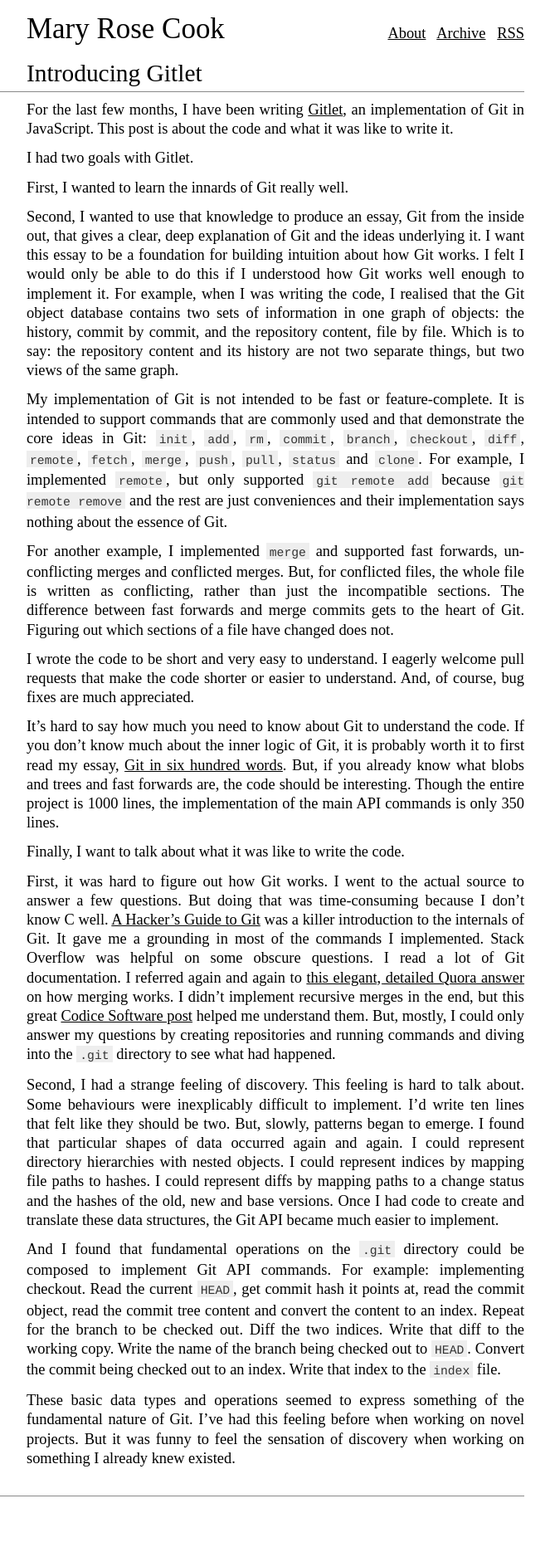
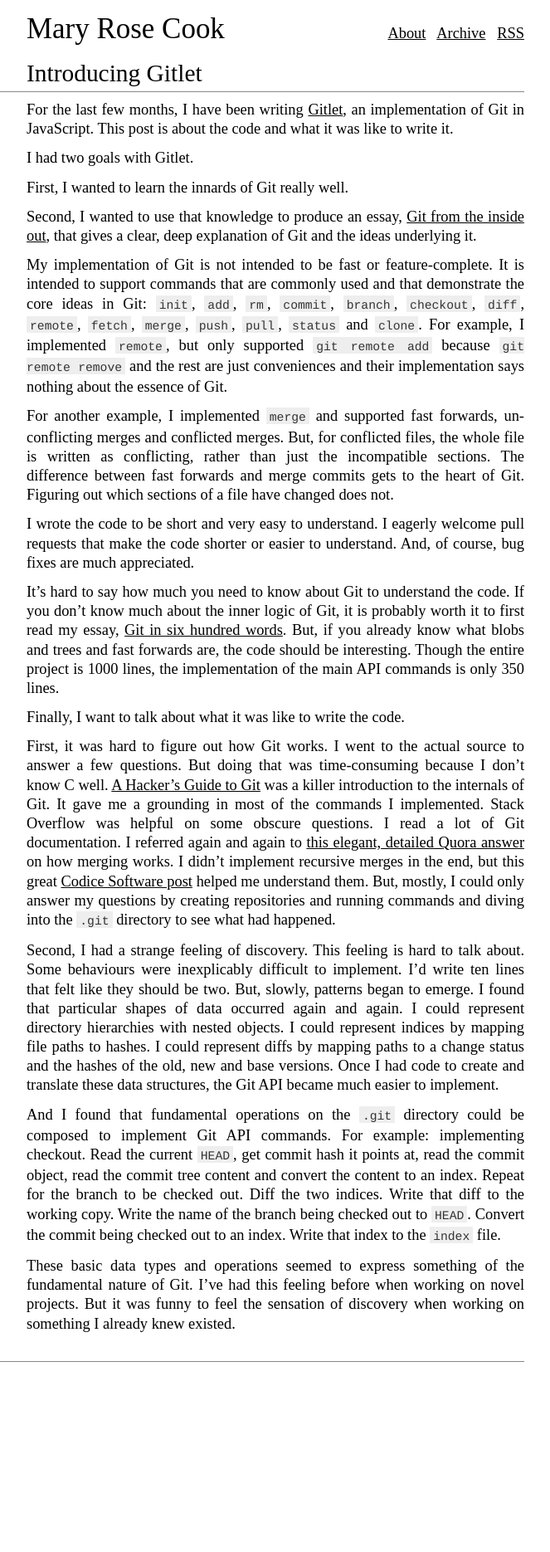
Before and after one commit to zahrabakhshalizadeh/maryrosecook.com, a Jekyll site: the page built from _posts/2015-01-22-introducing-gitlet.md, in a window 1280 px wide. Shown: the whole page at 83% size, without its empty margins (308-971 px from the left). Built offline with Jekyll 4.4.1, drawn with Linux system fonts in a browser that asks for light colours; Markdown is read by kramdown in place of the engine named in the settings; after the commit the page ends 1708 px from its top, so only the background shows below that.

Commit message:
Add link to GFTIO to Introducing Gitlet post

```diff
--- a/_posts/2015-01-22-introducing-gitlet.md
+++ b/_posts/2015-01-22-introducing-gitlet.md
@@ -12,7 +12,7 @@
 
 First, I wanted to learn the innards of Git really well.
 
-Second, I wanted to use that knowledge to produce an essay, Git from the inside out, that gives a clear, deep explanation of Git and the ideas underlying it. I want this essay to be a foundation for building intuition about how Git works. I felt I would only be able to do this if I understood how Git works well enough to implement it. For example, when I was writing the code, I realised that the Git object database contains two sets of information in one graph of objects: the history, commit by commit, and the repository content, file by file. Which is to say: the repository content and its history are not two separate things, but two views of the same graph.
+Second, I wanted to use that knowledge to produce an essay, <a href="/blog/post/git-from-the-inside-out">Git from the inside out</a>, that gives a clear, deep explanation of Git and the ideas underlying it.
 
 My implementation of Git is not intended to be fast or feature-complete. It is intended to support commands that are commonly used and that demonstrate the core ideas in Git: `init`, `add`, `rm`, `commit`, `branch`, `checkout`, `diff`, `remote`, `fetch`, `merge`, `push`, `pull`, `status` and `clone`. For example, I implemented `remote`, but only supported `git remote add` because `git remote remove` and the rest are just conveniences and their implementation says nothing about the essence of Git.
 
```
